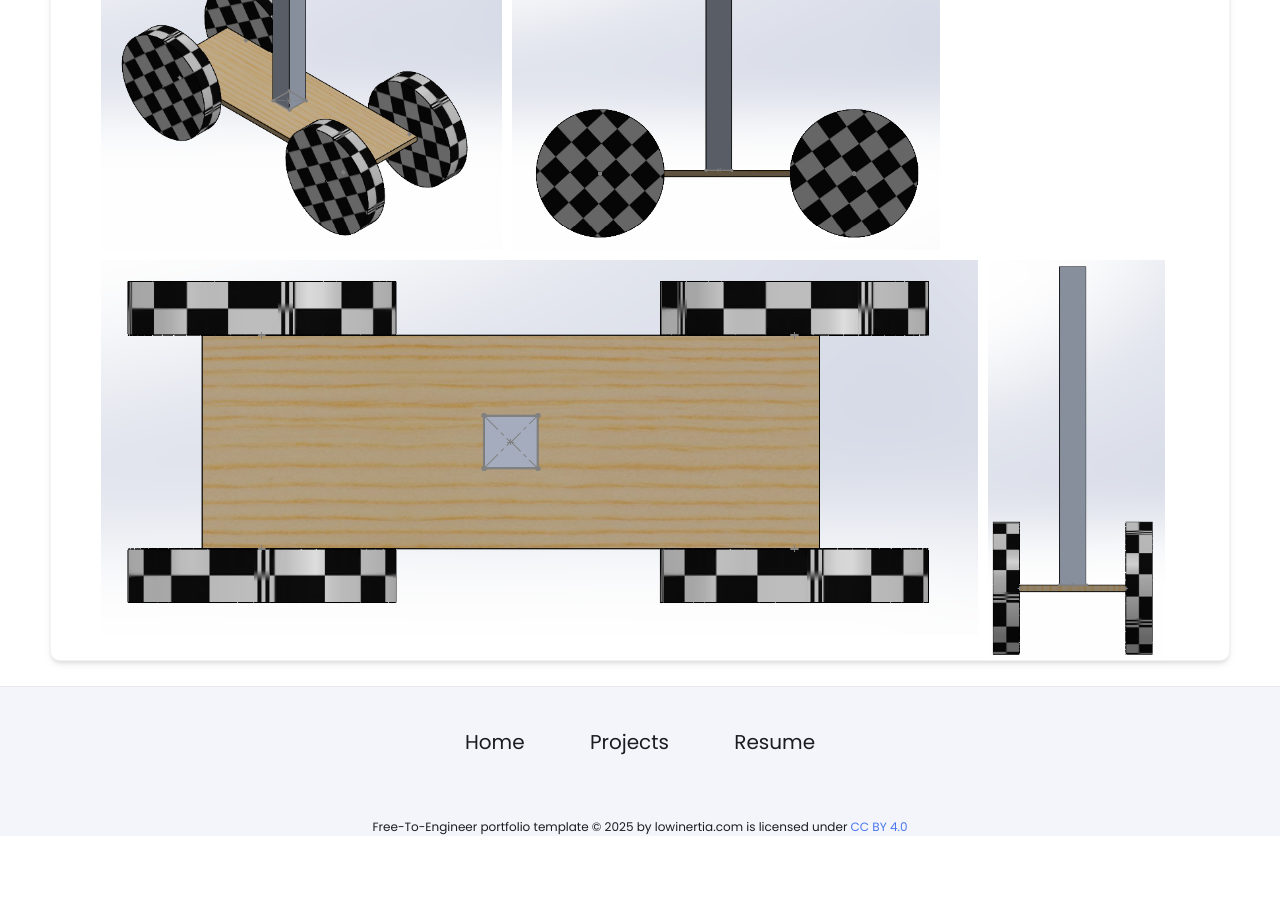
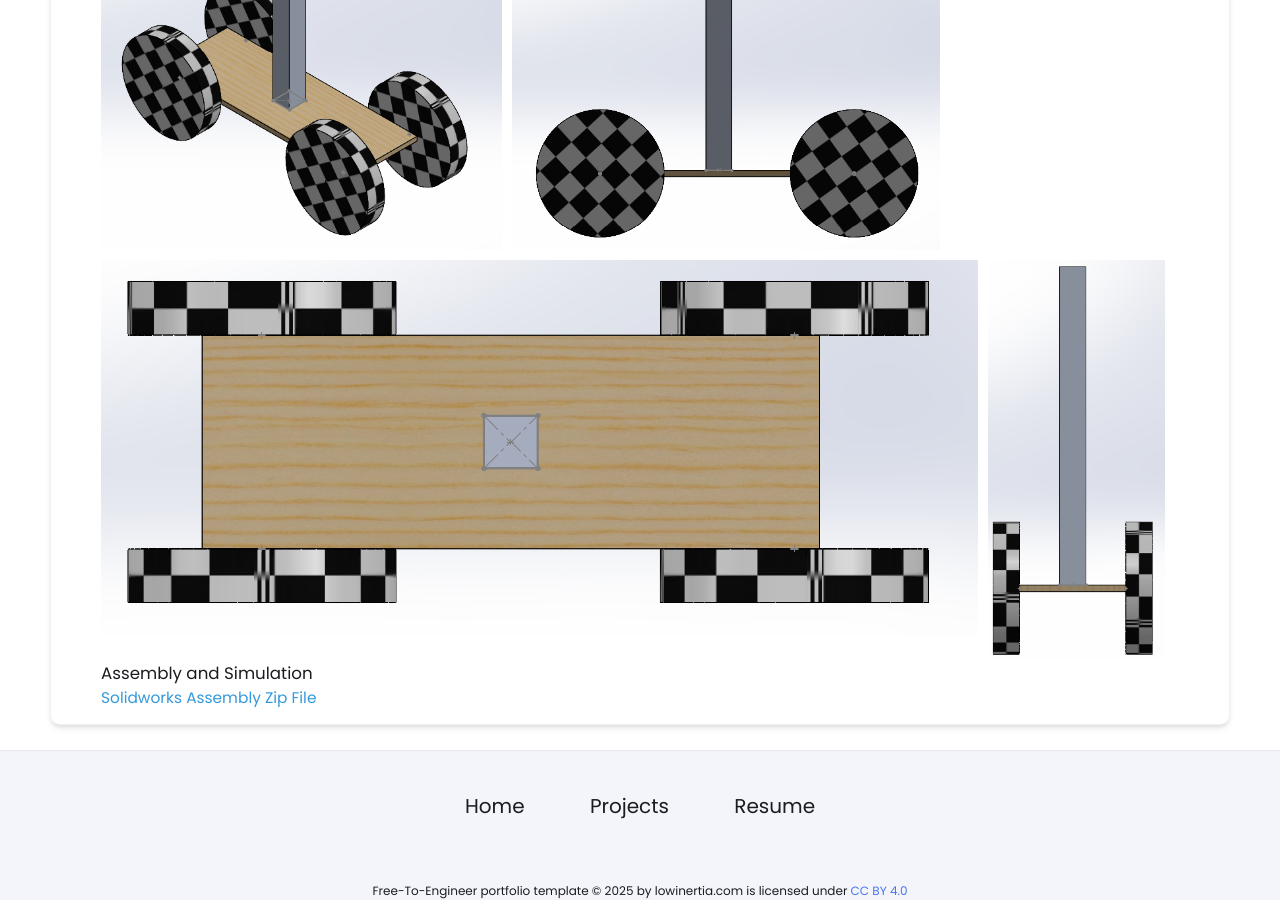
Before and after one commit to michael-vuong/michael-vuong.github.io, a Jekyll site: the page built from _projects/MotorSpeedControl/index.md, in a window 1280 px wide and 900 px high, scrolled down 1638 px. Built offline with Jekyll 4.4.1, drawn with Linux system fonts in a browser that asks for light colours; before the commit the page ends 2474 px from its top, so only the background shows below that.

Commit message:
Update index.md

```diff
--- a/_projects/MotorSpeedControl/index.md
+++ b/_projects/MotorSpeedControl/index.md
@@ -17,8 +17,14 @@ The first objective before building our car was to find out the maximum linear a
 ### Maximum Linear Acceleration Calculations
 {% include image-gallery.html images="MaxAccel.png" height="400" %}
 
+
 ## Design
 I decided to come up with a simple design of a car with a large platform base that would be able to hold the arduino, motor, motor driver, and beam on top of the car.
 
+
 ### Car Solidworks Model
 {% include image-gallery.html images="Screenshot 2025-10-25 171213.png, Screenshot 2025-10-25 171225.png, Screenshot 2025-10-25 171235.png, Screenshot 2025-10-25 171257.png" height="400" %}
+
+
+### Assembly and Simulation
+[Solidworks Assembly Zip File](https://drive.google.com/file/d/10_lBNCp1_xFcNAUBQ0WyM6Ow-17mYM3Y/view?usp=sharing)
```
